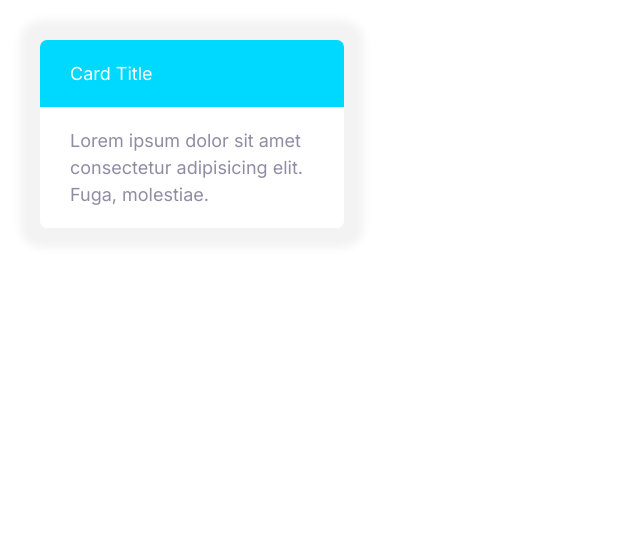
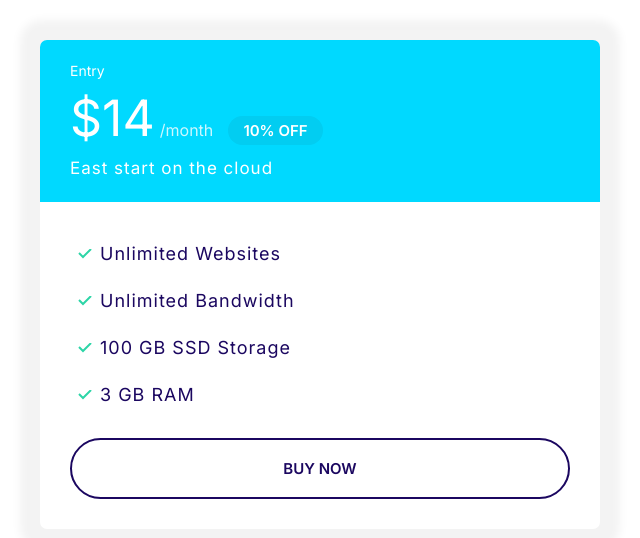
Before and after one commit to Emelzz/firstproject, a plain HTML site: page index.html in a window 1280 px wide. Shown: the whole page, without its empty margins (0-640 px from the left). Drawn offline with Linux system fonts and the light colour scheme.

Commit message:
Defined the components of the plan; card, and etc

```diff
--- a/CSS/styles.css
+++ b/CSS/styles.css
@@ -107,6 +107,7 @@ a{
 }
 .badge--small{
     font-size: 1.6rem;
+    padding: 0.5rem 1.5rem;
 }
 
 @media screen and (min-width:1024px){
@@ -141,7 +142,7 @@ a{
 
 @media screen and (min-width:1024px){
     .list--tick .list__item{
-        padding-left: left;
+        padding-left: 0;
     }
 }
 
@@ -279,3 +280,54 @@ a{
     background:var(--color-secondary);
     color: #fff;
 }
+
+.card--secondary .badge--secondary{
+    background: #02cdf1;
+}
+
+/* Plans */
+
+.plan__name{
+    color: #fff;
+    margin: 0;
+    font-weight: 500;
+    font-size: 2.4rem;
+}
+
+.plan__price{
+    font-size: 6rem;
+}
+
+.plan__billing-cycle{
+    font-size: 2.4rem;
+    font-weight: 300;
+    opacity: 0.8;
+    margin-right: 1rem;
+}
+
+.plan__description{
+    font-size: 2rem;
+    font-weight: 300;
+    letter-spacing: 1px;
+    display: block;
+}
+
+.plan .list__item{
+    margin-bottom: 2rem;
+    letter-spacing: 1px;
+}
+
+@media screen and (min-width:1024px){
+    .plan__name{
+        font-size:1.4rem ;
+    }
+    .plan__price{
+        font-size:5rem ;
+    }
+    .plan__billing-cycle{
+        font-size:1.6rem ;
+    }
+    .plan__description{
+        font-size: 1.7rem;
+    }
+}
--- a/index.html
+++ b/index.html
@@ -15,12 +15,25 @@
     <link rel="stylesheet" href="css/styles.css" />
   </head>
   <body>
-    <div style="width: 30%; padding: 4rem">
-      <div class="card card--secondary">
-        <header class="card__header">Card Title</header>
-        <div class="card__body">
-          Lorem ipsum dolor sit amet consectetur adipisicing elit. Fuga,
-          molestiae.
+    <div style="width: 50%; padding: 4rem">
+      <div class="plan">
+        <div class="card card--secondary">
+          <header class="card__header">
+            <h3 class="plan__name">Entry</h3>
+            <span class="plan__price">$14</span>
+            <span class="plan__billing-cycle">/month</span>
+            <span class="badge badge--secondary badge--small">10% OFF</span>
+            <span class="plan__description">East start on the cloud</span>
+          </header>
+          <div class="card__body">
+            <ul class="list list--tick">
+              <li class="list__item">Unlimited Websites</li>
+              <li class="list__item">Unlimited Bandwidth</li>
+              <li class="list__item">100 GB SSD Storage</li>
+              <li class="list__item">3 GB RAM</li>
+            </ul>
+            <button class="btn btn--outline btn--block">BUY NOW</button>
+          </div>
         </div>
       </div>
     </div>
```
Also changed, not shown: 1 other file.
